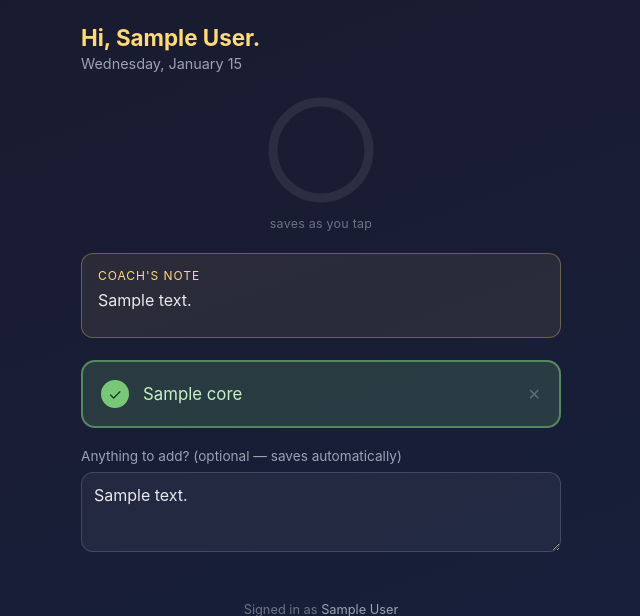
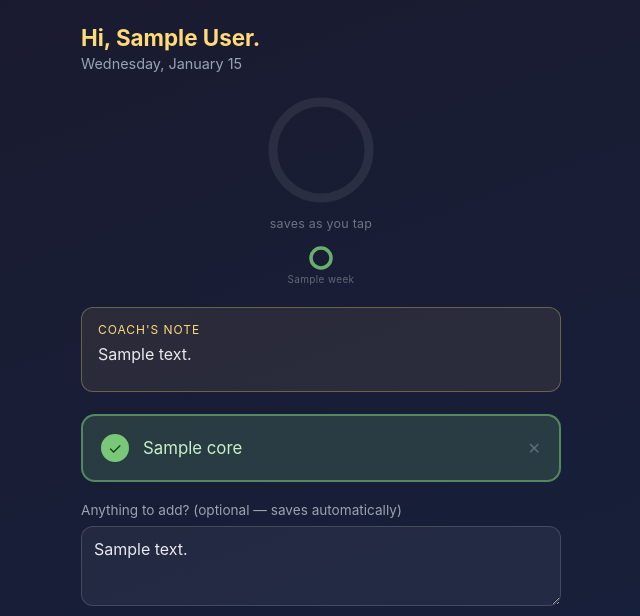
Before and after one commit to zcor/strongasan0x, a Django app: template daily/templates/daily/checkin.html in a window 1280 px wide. Shown: the top 616 px of the page, without its empty margins (319-959 px from the left). Run offline with Django 5.2, Linux system fonts and the light colour scheme; the template is opened without the code that fills it: most values are stand-ins (such as "Sample title", 1, 10 or a date in 2020).

Commit message:
feat(daily): 7-day week strip of mini-rings under the hero ring
Progress over time was invisible — two clean days looked identical to
day one. Apple-Fitness-style strip: last 7 days as small rings (scored
against each day's own checklist version), today highlighted and kept
live in sync as you tap. Streak = visibly stacked closed rings, no
guilt-counter mechanics.

Co-Authored-By: Claude Fable 5 <noreply@anthropic.com>

```diff
--- a/daily/templates/daily/checkin.html
+++ b/daily/templates/daily/checkin.html
@@ -14,6 +14,20 @@
             <text id="ring-text" class="ring-text" x="58" y="58" text-anchor="middle" dominant-baseline="central"></text>
         </svg>
         <div id="ring-caption" class="ring-caption">saves as you tap</div>
+
+        <div class="week-strip" aria-label="Last 7 days">
+            {% for d in week %}
+                <div class="week-day{% if d.is_today %} today{% endif %}">
+                    <svg width="26" height="26" viewBox="0 0 26 26" {% if d.is_today %}id="mini-today"{% endif %}>
+                        <circle class="mini-track" cx="13" cy="13" r="10" fill="none" stroke-width="3.5"/>
+                        <circle class="mini-arc{% if d.done >= d.total %} mini-full{% endif %}" cx="13" cy="13" r="10" fill="none"
+                                stroke-width="3.5" stroke-linecap="round" transform="rotate(-90 13 13)"
+                                stroke-dasharray="62.8" stroke-dashoffset="{{ d.offset }}"/>
+                    </svg>
+                    <div class="week-label">{{ d.label }}</div>
+                </div>
+            {% endfor %}
+        </div>
     </div>
 
     {% if note %}
@@ -218,6 +232,36 @@
             font-weight: 600;
         }
 
+        /* Week strip — progress over time at a glance */
+        .week-strip {
+            display: flex;
+            gap: 10px;
+            margin-top: 14px;
+        }
+        .week-day {
+            display: flex;
+            flex-direction: column;
+            align-items: center;
+            gap: 2px;
+            opacity: 0.85;
+        }
+        .week-day.today { opacity: 1; }
+        .week-day.today .week-label { color: #e8eaed; font-weight: 700; }
+        .mini-track { stroke: rgba(255, 255, 255, 0.08); }
+        .mini-arc {
+            stroke: #78c878;
+            transition: stroke-dashoffset 0.5s cubic-bezier(0.4, 0, 0.2, 1);
+        }
+        .mini-arc.mini-full {
+            stroke: #8fe08f;
+            filter: drop-shadow(0 0 3px rgba(120, 200, 120, 0.6));
+        }
+        .week-label {
+            color: #6c7483;
+            font-size: 0.62rem;
+            letter-spacing: 0.04em;
+        }
+
         /* Comment autosave */
         .comment-saved {
             color: #78c878;
@@ -340,6 +384,12 @@
                     ringText.textContent = n + "/" + total;
                     ringCaption.textContent = "saves as you tap";
                     ringCaption.classList.remove("done-today");
+                }
+                // Keep today's mini-ring in the week strip in sync.
+                var mini = document.querySelector("#mini-today .mini-arc");
+                if (mini) {
+                    mini.style.strokeDashoffset = String(62.8 * (1 - n / total));
+                    mini.classList.toggle("mini-full", n >= total);
                 }
             }
 
```
Also changed, not shown: daily/views.py (+25 -0 lines).
